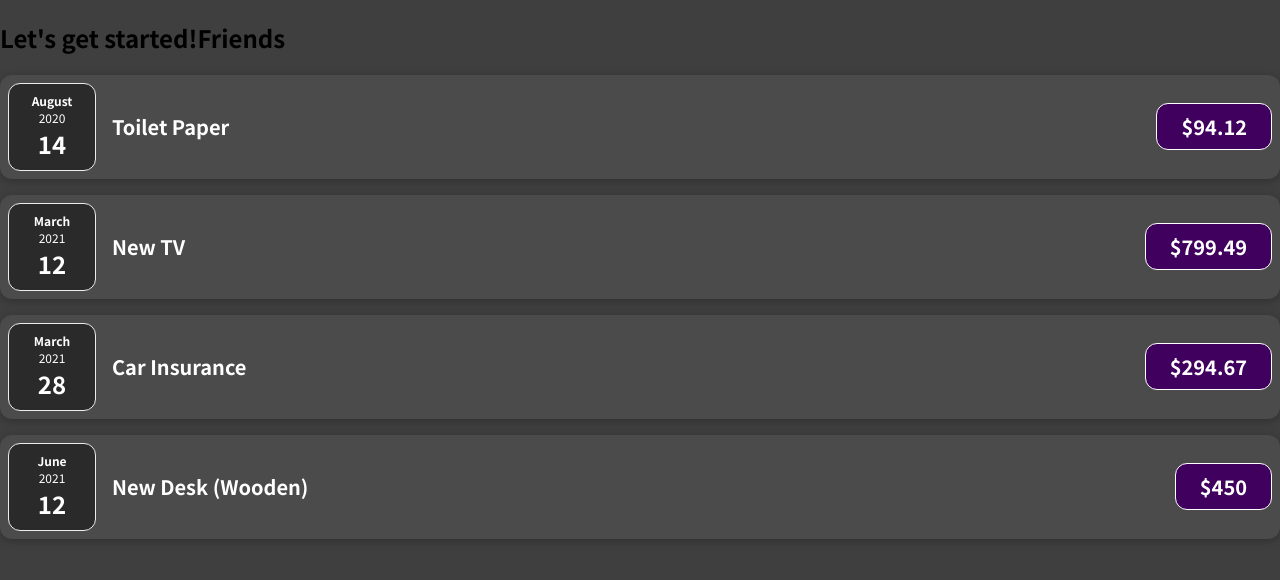
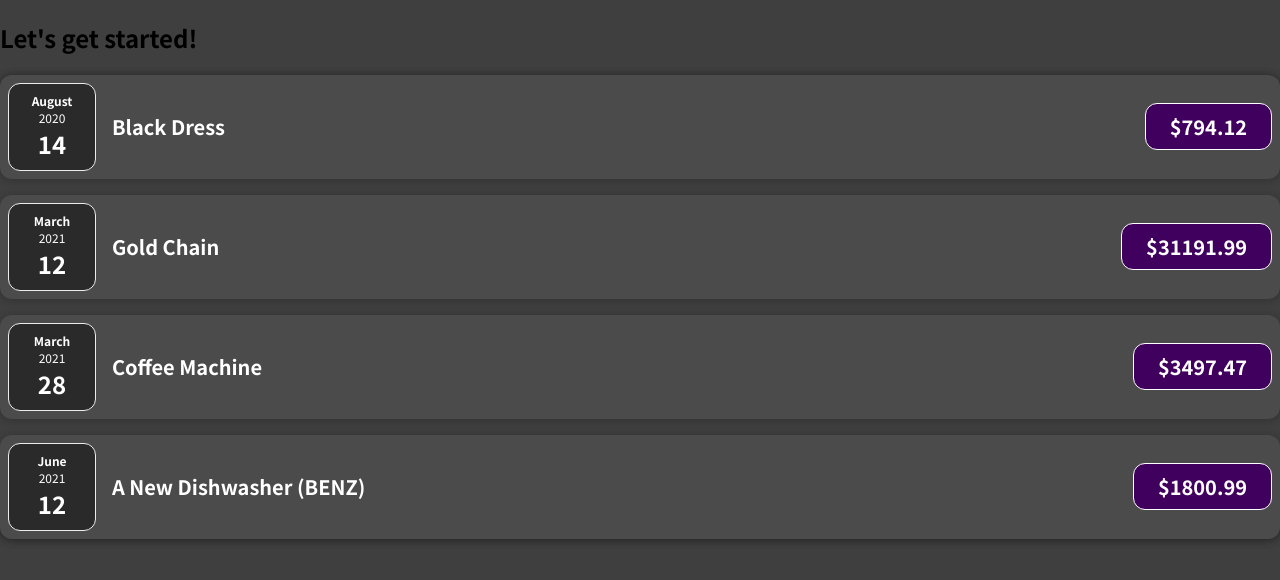
Before and after one commit to MubasherChaudhry/React_Basic_and_work_with_Components, a React (Create React App) app: page / in a window 1280 px wide. Shown: the top 580 px of the page. Built offline with nearby package versions, Linux system fonts and the light colour scheme.

Commit message:
did some styling

```diff
--- a/src/App.js
+++ b/src/App.js
@@ -1,50 +1,32 @@
-import ExpenseItem from "./components/ExpenseItem";
+// import ExpenseItem from "./components/ExpenseItem";
+import Expenses from "./components/Expenses";
 
 function App() {
   const expenses = [
     {
       id: "e1",
-      title: "Toilet Paper",
-      amount: 94.12,
+      title: "Black Dress",
+      amount: 794.12,
       date: new Date(2020, 7, 14),
     },
-    { id: "e2", title: "New TV", amount: 799.49, date: new Date(2021, 2, 12) },
+    { id: "e2", title: "Gold Chain", amount: 31191.99, date: new Date(2021, 2, 12) },
     {
       id: "e3",
-      title: "Car Insurance",
-      amount: 294.67,
+      title: "Coffee Machine",
+      amount: 3497.47,
       date: new Date(2021, 2, 28),
     },
     {
       id: "e4",
-      title: "New Desk (Wooden)",
-      amount: 450,
+      title: "A New Dishwasher (BENZ)",
+      amount: 1800.99,
       date: new Date(2021, 5, 12),
     },
   ];
   return (
     <div>
-      <h2>Let's get started!Friends</h2>
-      <ExpenseItem
-        title={expenses[0].title}
-        amount={expenses[0].amount}
-        date={expenses[0].date}
-      />{" "}
-      <ExpenseItem
-        title={expenses[1].title}
-        amount={expenses[1].amount}
-        date={expenses[1].date}
-      />
-      <ExpenseItem
-        title={expenses[2].title}
-        amount={expenses[2].amount}
-        date={expenses[2].date}
-      />
-      <ExpenseItem
-        title={expenses[3].title}
-        amount={expenses[3].amount}
-        date={expenses[3].date}
-      />
+      <h2>Let's get started!</h2>
+      <Expenses items={expenses} />
     </div>
   );
 }
--- /dev/null
+++ b/src/components/Card.css
@@ -0,0 +1,4 @@
+.card {
+  border-radius:12px ;
+  box-shadow: 0 1px 8px rgba(0, 0, 0, 0.25);
+}
--- /dev/null
+++ b/src/components/Card.jsx
@@ -0,0 +1,8 @@
+import React from "react";
+import "./Card.css";
+const Card = (props) => {
+  const classes = "card " + props.className;
+  return <div className={classes}>{props.children}</div>;
+};
+
+export default Card;
--- a/src/components/ExpenseItem.css
+++ b/src/components/ExpenseItem.css
@@ -2,10 +2,8 @@
   display: flex;
   justify-content: space-between;
   align-items: center;
-  box-shadow: 0 2px 8px rgba(0, 0, 0, 0.25);
   padding: 0.5rem;
   margin: 1rem 0;
-  border-radius: 12px;
   background-color: #4b4b4b;
 }
 
--- a/src/components/ExpenseItem.jsx
+++ b/src/components/ExpenseItem.jsx
@@ -1,17 +1,16 @@
 import ExpenseDate from "./ExpenseDate";
-import  './ExpenseItem.css';
-
+import Card from "./Card";
+import "./ExpenseItem.css";
 
 const ExpenseItem = (props) => {
-
   return (
-    <div className="expense-item">
+    <Card className="expense-item">
       <ExpenseDate date={props.date} />
       <div className="expense-item__description">
         <h2>{props.title}</h2>
         <div className="expense-item__price">${props.amount} </div>
       </div>
-    </div>
+    </Card>
   );
 };
 
--- /dev/null
+++ b/src/components/Expenses.css
@@ -0,0 +1,7 @@
+.expenses {
+  padding: 1rem;
+  background-color: rgb(31, 31, 31);
+  margin: 2rem;
+  width: 50rem;
+  max-width: 95%;
+}
--- /dev/null
+++ b/src/components/Expenses.jsx
@@ -0,0 +1,34 @@
+import React from 'react'
+import ExpenseItem from './ExpenseItem'
+import './Expenses.css'
+import Card from './Card'
+
+const Expenses = (props) => {
+
+  return (
+    <Card className='props.items'>
+      <ExpenseItem
+        title={props.items[0].title}
+        amount={props.items[0].amount}
+        date={props.items[0].date}
+      />{" "}
+      <ExpenseItem
+        title={props.items[1].title}
+        amount={props.items[1].amount}
+        date={props.items[1].date}
+      />
+      <ExpenseItem
+        title={props.items[2].title}
+        amount={props.items[2].amount}
+        date={props.items[2].date}
+      />
+      <ExpenseItem
+        title={props.items[3].title}
+        amount={props.items[3].amount}
+        date={props.items[3].date}
+      />
+    </Card>
+  )
+}
+
+export default Expenses
```
